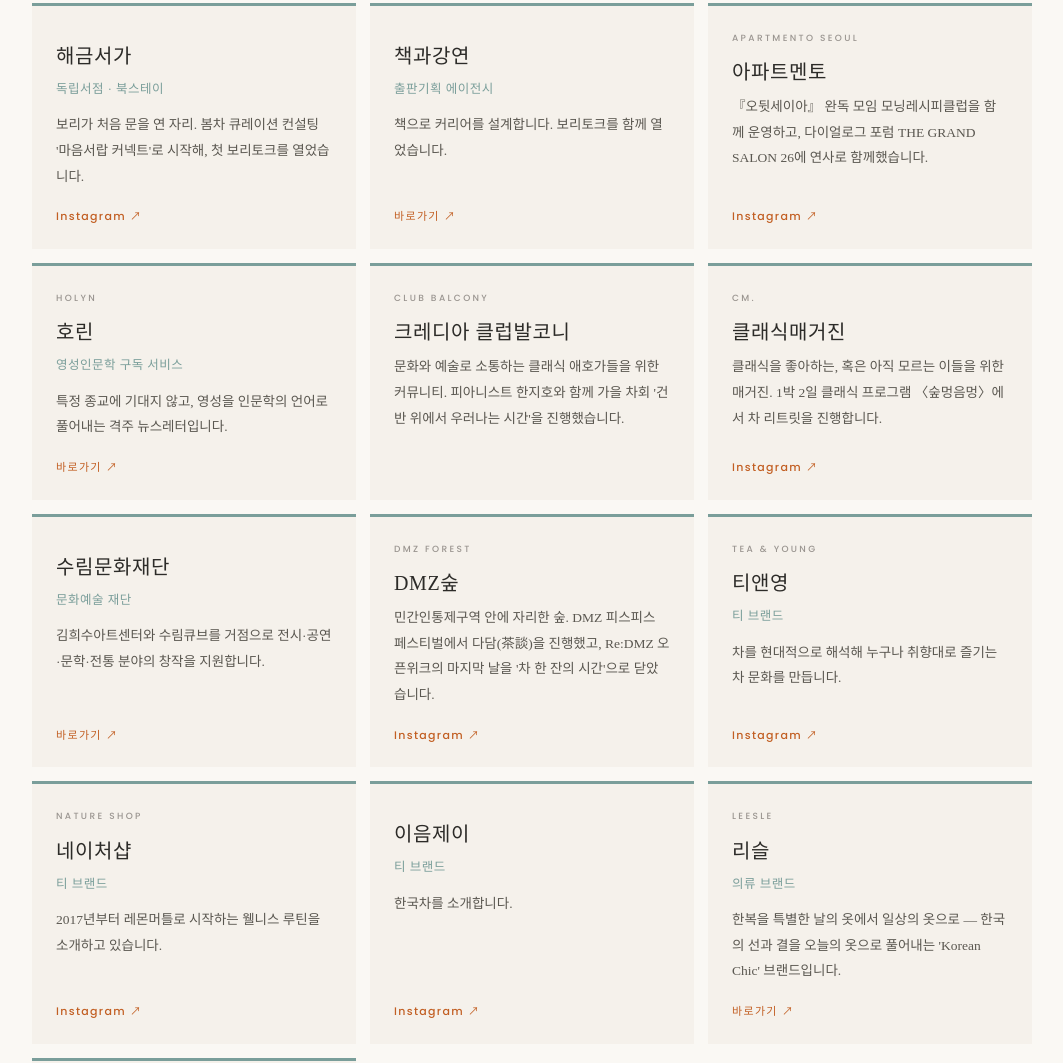
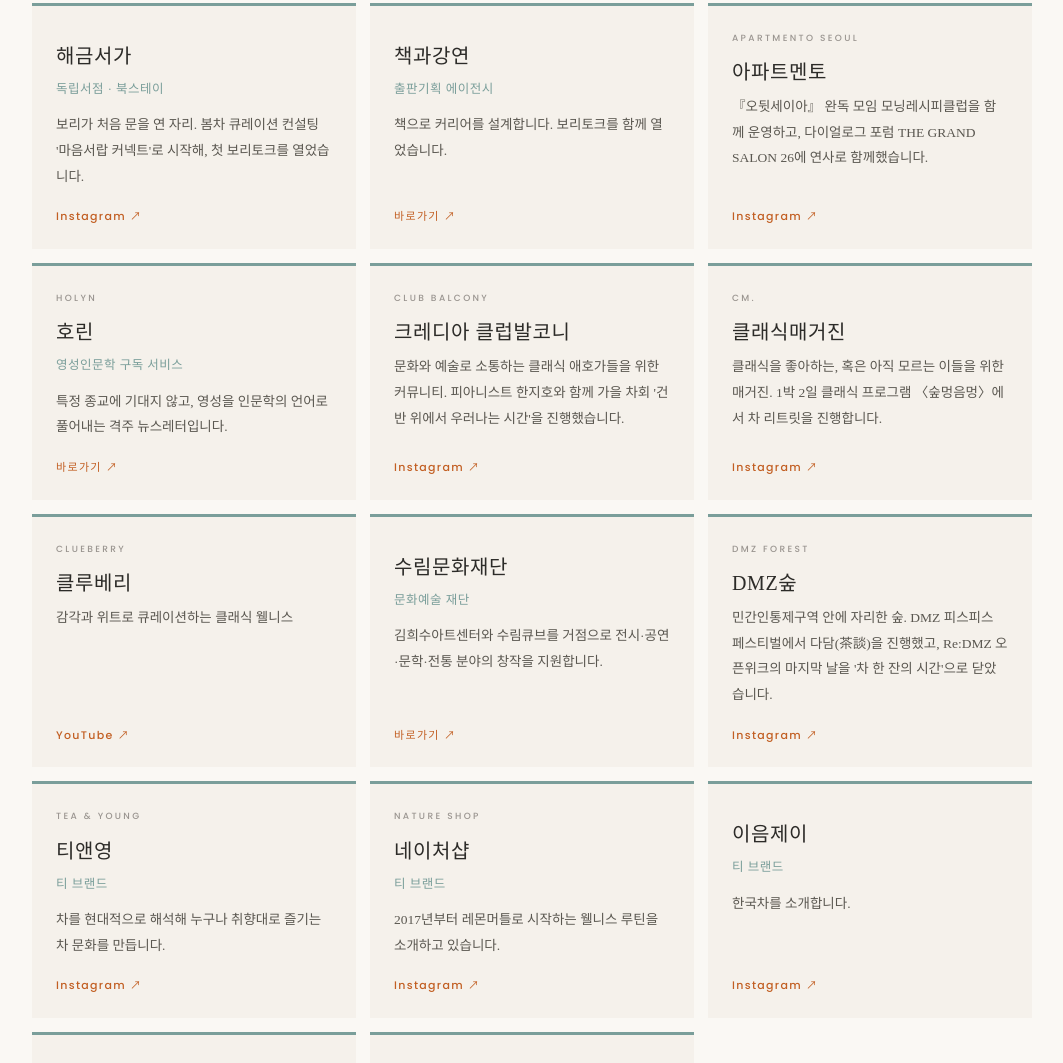
Before and after one commit to borih-official/brandstory.profile, a plain HTML site: page with.html in a window 1280 px wide. Shown: the part 698-1761 px from the top of the page, without its empty margins (108-1171 px from the left). Drawn offline with Linux system fonts and the light colour scheme.

Commit message:
Add files via upload

```diff
--- a/with.html
+++ b/with.html
@@ -124,19 +124,26 @@ a.p-card:hover { border-color:var(--sage-deep); }
         <p class="w-desc">특정 종교에 기대지 않고, 영성을 인문학의 언어로 풀어내는 격주 뉴스레터입니다.</p>
         <span class="w-go">바로가기 ↗</span>
       </a>
-      <div class="w-card">
+      <a class="w-card" href="https://www.instagram.com/club_balcony_official" target="_blank" rel="noopener">
         <p class="w-en">Club BALCONY</p>
         <h3 class="w-name">크레디아 클럽발코니</h3>
 
         <p class="w-desc">문화와 예술로 소통하는 클래식 애호가들을 위한 커뮤니티. 피아니스트 한지호와 함께 가을 차회 &#x27;건반 위에서 우러나는 시간&#x27;을 진행했습니다.</p>
-
-      </div>
+        <span class="w-go">Instagram ↗</span>
+      </a>
       <a class="w-card" href="https://www.instagram.com/classic.magazine_kr" target="_blank" rel="noopener">
         <p class="w-en">Cm.</p>
         <h3 class="w-name">클래식매거진</h3>
 
         <p class="w-desc">클래식을 좋아하는, 혹은 아직 모르는 이들을 위한 매거진. 1박 2일 클래식 프로그램 〈숲멍음멍〉에서 차 리트릿을 진행합니다.</p>
         <span class="w-go">Instagram ↗</span>
+      </a>
+      <a class="w-card" href="https://youtube.com/@clueberry-music" target="_blank" rel="noopener">
+        <p class="w-en">Clueberry</p>
+        <h3 class="w-name">클루베리</h3>
+
+        <p class="w-desc">감각과 위트로 큐레이션하는 클래식 웰니스</p>
+        <span class="w-go">YouTube ↗</span>
       </a>
       <a class="w-card" href="https://soorimcf.or.kr" target="_blank" rel="noopener">
 
```
